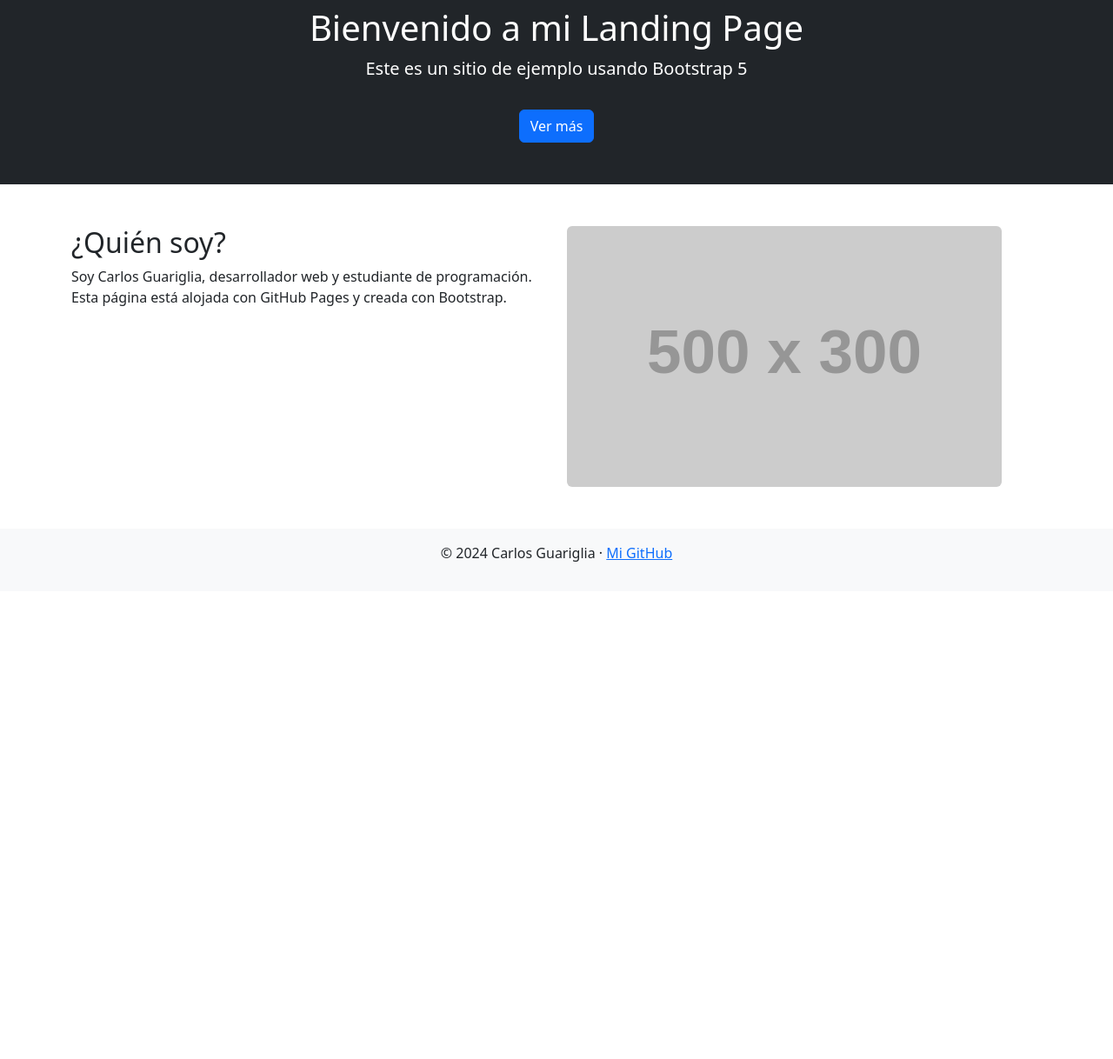
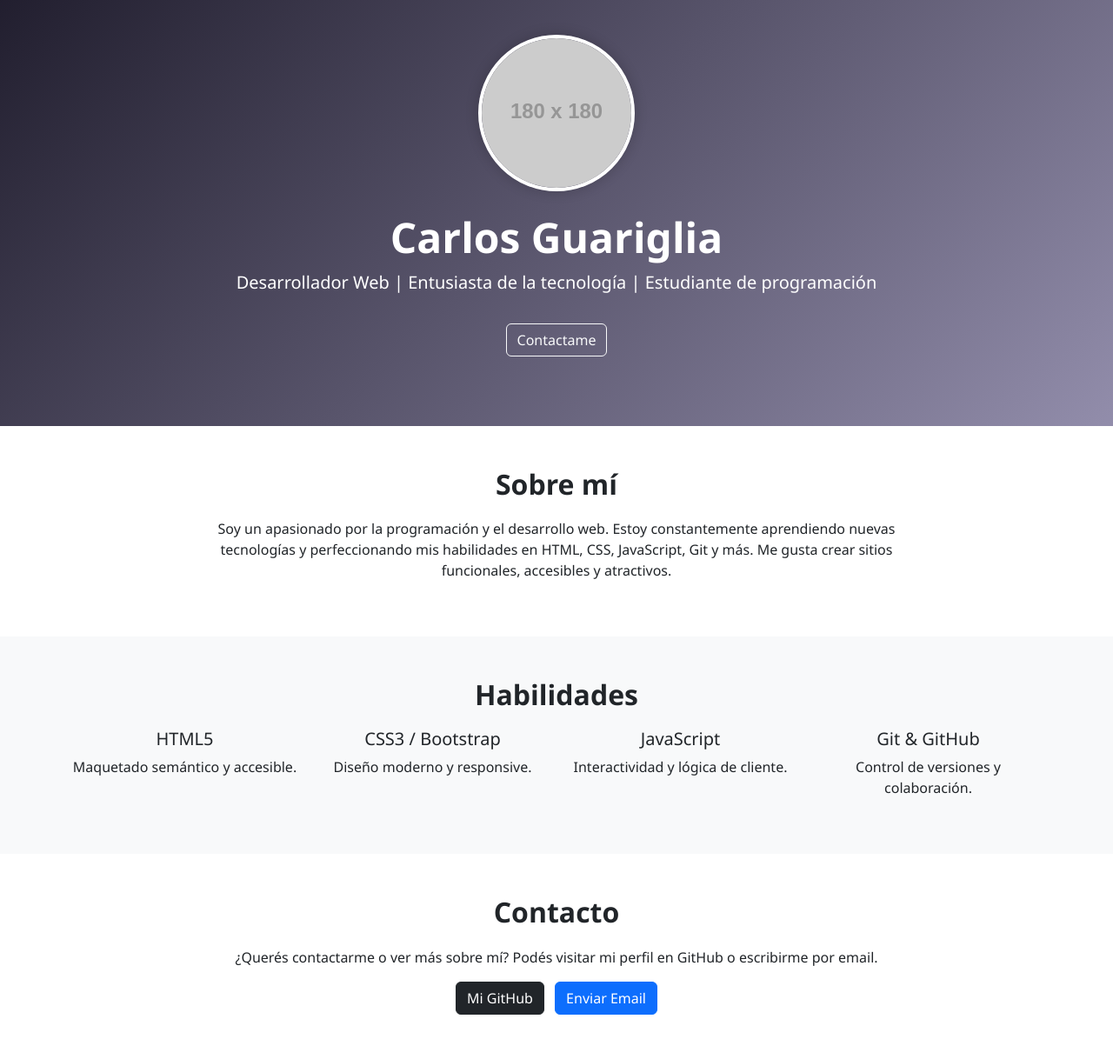
Before and after one commit to carlosguariglia/carlosguariglia.github.io, a plain HTML site: page index.html in a window 1280 px wide. Shown: the part 40-1258 px from the top of the page at 87% size. Before the commit the page ends 800 px from the top, so only its background shows below. Drawn offline with nearby package versions, Linux system fonts and the light colour scheme; placeholder pictures from the web are drawn by us.

Commit message:
Update index.html

```diff
--- a/index.html
+++ b/index.html
@@ -3,31 +3,89 @@
 <head>
   <meta charset="UTF-8">
   <meta name="viewport" content="width=device-width, initial-scale=1">
-  <title>Landing Page - Carlos Guariglia</title>
+  <title>Carlos Guariglia - Desarrollador Web</title>
   <link href="https://cdn.jsdelivr.net/npm/bootstrap@5.3.2/dist/css/bootstrap.min.css" rel="stylesheet">
+  <style>
+    body {
+      font-family: 'Segoe UI', sans-serif;
+    }
+    .hero {
+      background: linear-gradient(135deg, #1f1c2c, #928dab);
+      color: white;
+      padding: 80px 0;
+    }
+    .profile-img {
+      width: 180px;
+      height: 180px;
+      object-fit: cover;
+      border-radius: 50%;
+      border: 4px solid white;
+      box-shadow: 0 0 15px rgba(0,0,0,0.2);
+    }
+    .section-title {
+      font-weight: 600;
+      margin-bottom: 20px;
+    }
+  </style>
 </head>
 <body>
 
-  <header class="bg-dark text-white text-center py-5">
-    <h1>Bienvenido a mi Landing Page</h1>
-    <p class="lead">Este es un sitio de ejemplo usando Bootstrap 5</p>
-    <a href="#info" class="btn btn-primary mt-3">Ver más</a>
-  </header>
+  <!-- Hero / Presentación -->
+  <section class="hero text-center">
+    <div class="container">
+      <img src="https://via.placeholder.com/180" alt="Carlos Guariglia" class="profile-img mb-4">
+      <h1 class="display-5 fw-bold">Carlos Guariglia</h1>
+      <p class="lead">Desarrollador Web | Entusiasta de la tecnología | Estudiante de programación</p>
+      <a href="#contacto" class="btn btn-outline-light mt-3">Contactame</a>
+    </div>
+  </section>
 
-  <section id="info" class="container my-5">
-    <div class="row">
-      <div class="col-md-6">
-        <h2>¿Quién soy?</h2>
-        <p>Soy Carlos Guariglia, desarrollador web y estudiante de programación. Esta página está alojada con GitHub Pages y creada con Bootstrap.</p>
-      </div>
-      <div class="col-md-6">
-        <img src="https://via.placeholder.com/500x300" alt="Imagen ejemplo" class="img-fluid rounded">
+  <!-- Sobre mí -->
+  <section class="container py-5">
+    <h2 class="section-title text-center">Sobre mí</h2>
+    <p class="text-center w-75 mx-auto">
+      Soy un apasionado por la programación y el desarrollo web. Estoy constantemente aprendiendo nuevas tecnologías y perfeccionando mis habilidades en HTML, CSS, JavaScript, Git y más.
+      Me gusta crear sitios funcionales, accesibles y atractivos.
+    </p>
+  </section>
+
+  <!-- Habilidades -->
+  <section class="bg-light py-5">
+    <div class="container">
+      <h2 class="section-title text-center">Habilidades</h2>
+      <div class="row text-center">
+        <div class="col-md-3">
+          <h5>HTML5</h5>
+          <p>Maquetado semántico y accesible.</p>
+        </div>
+        <div class="col-md-3">
+          <h5>CSS3 / Bootstrap</h5>
+          <p>Diseño moderno y responsive.</p>
+        </div>
+        <div class="col-md-3">
+          <h5>JavaScript</h5>
+          <p>Interactividad y lógica de cliente.</p>
+        </div>
+        <div class="col-md-3">
+          <h5>Git & GitHub</h5>
+          <p>Control de versiones y colaboración.</p>
+        </div>
       </div>
     </div>
   </section>
 
-  <footer class="bg-light text-center py-3">
-    <p>© 2024 Carlos Guariglia · <a href="https://github.com/carlosguariglia" target="_blank">Mi GitHub</a></p>
+  <!-- Contacto -->
+  <section id="contacto" class="container py-5">
+    <h2 class="section-title text-center">Contacto</h2>
+    <p class="text-center">¿Querés contactarme o ver más sobre mí? Podés visitar mi perfil en GitHub o escribirme por email.</p>
+    <div class="text-center">
+      <a href="https://github.com/carlosguariglia" target="_blank" class="btn btn-dark me-2">Mi GitHub</a>
+      <a href="mailto:carlosguariglia@example.com" class="btn btn-primary">Enviar Email</a>
+    </div>
+  </section>
+
+  <footer class="bg-dark text-white text-center py-3 mt-5">
+    <p class="mb-0">© 2024 Carlos Guariglia · Todos los derechos reservados.</p>
   </footer>
 
   <script src="https://cdn.jsdelivr.net/npm/bootstrap@5.3.2/dist/js/bootstrap.bundle.min.js"></script>
```
